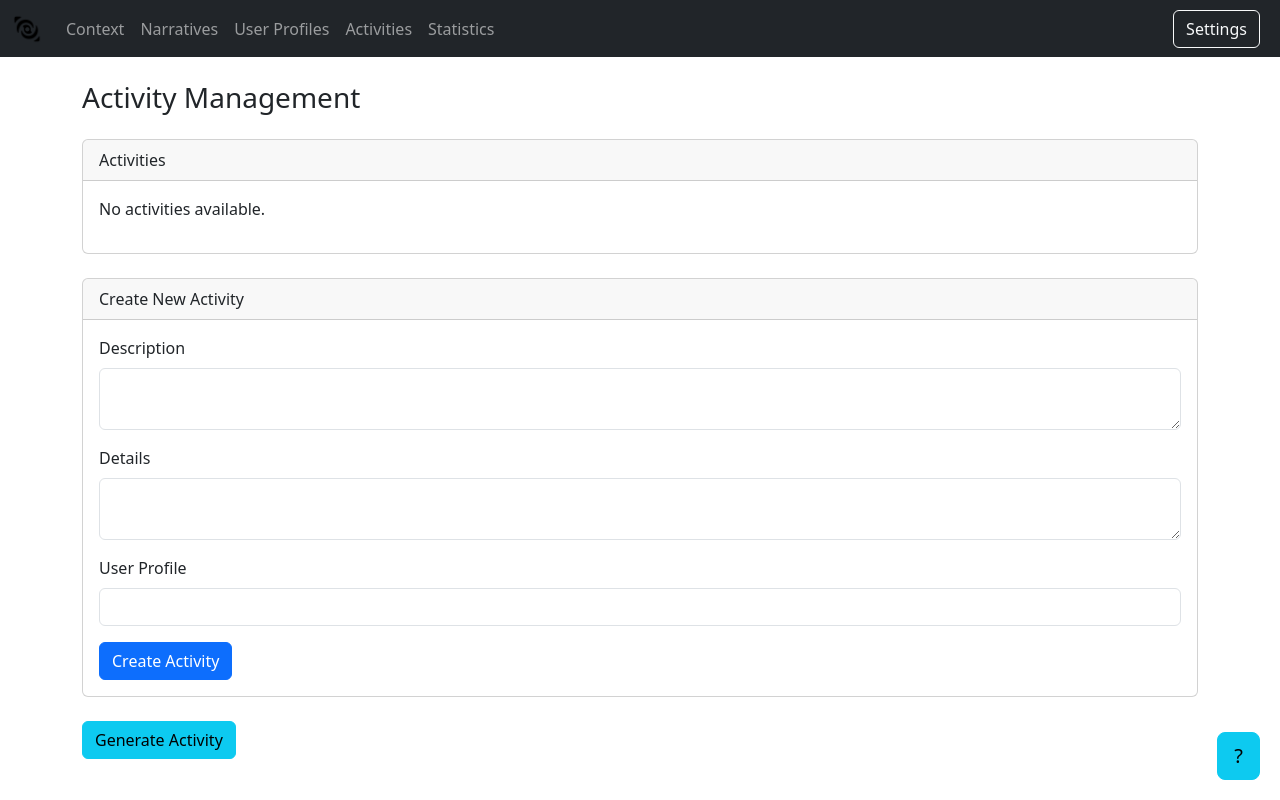
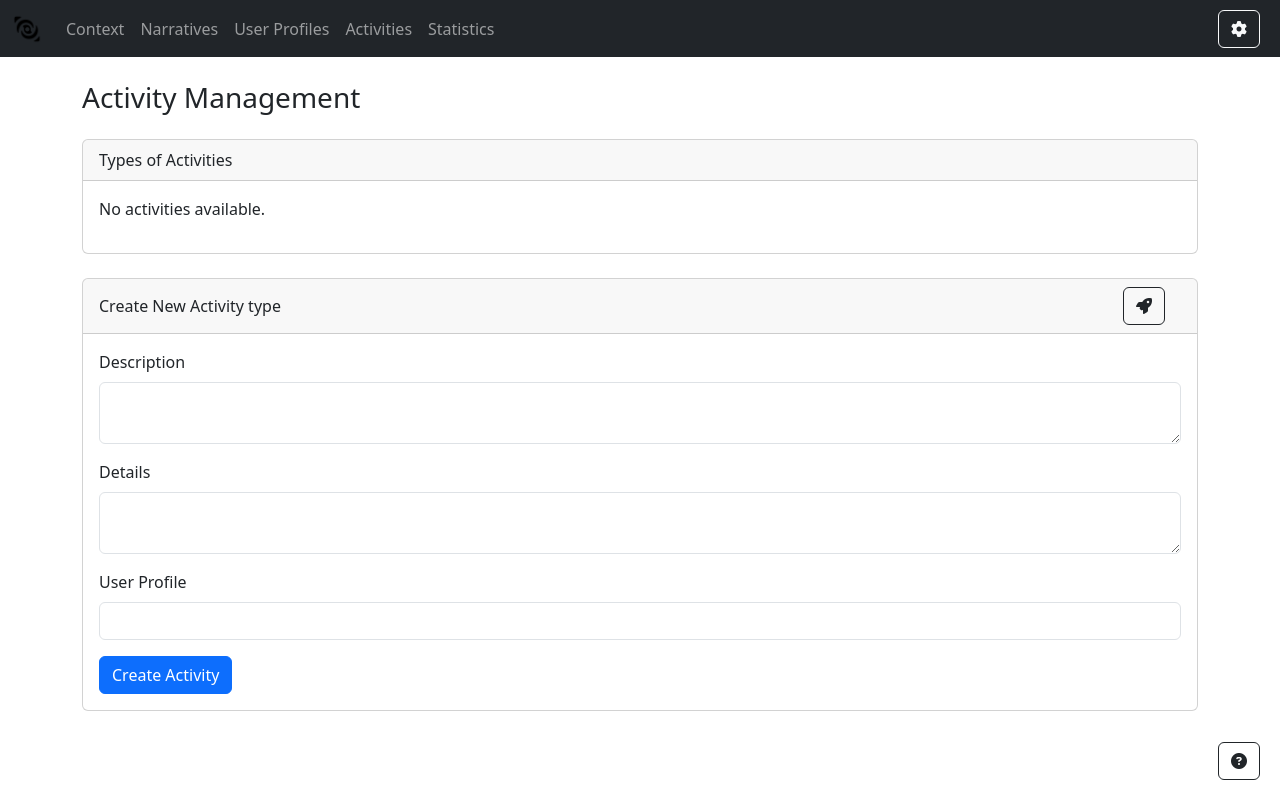
Before and after one commit to Base4Security/BUDA, a Flask app: page /activities/ in a window 1280 px wide. Run offline with Flask 3, Linux system fonts and the light colour scheme; data that the repository does not hold is empty; some libraries are stand-ins or nearby versions.

Commit message:
Added GUI LLM interaction

```diff
--- a/app/templates/activities.html
+++ b/app/templates/activities.html
@@ -7,7 +7,7 @@
 
 <!-- Formulario para crear una actividad -->
 <div class="card mb-4">
-    <div class="card-header">Activities</div>
+    <div class="card-header">Types of Activities</div>
     <div class="card-body">
         {% if activities %}
         <ul class="list-group">
@@ -32,7 +32,18 @@
 </div>
 
 <div class="card mb-4">
-    <div class="card-header">Create New Activity</div>
+    <div class="card-header d-flex justify-content-between align-items-center">
+        <div>
+            Create New Activity type
+        </div>
+
+        <div class="d-flex align-items-center">
+            <button id="generateActivityButton" class="btn btn-outline-dark" title="Ask to the LLM!">
+                <i class="fa fa-rocket" aria-hidden="true"></i>
+            </button>
+            <div id="generateResponse" style="margin-left: 1rem;"></div>
+        </div>
+    </div>
     <div class="card-body">
         <form method="POST" action="{{ url_for('activities_bp.manage_activities') }}">
             <div class="mb-3">
@@ -56,32 +67,48 @@
     </div>
 </div>
 
-<div class="mb-4">
-    <button id="generateActivityButton" class="btn btn-info">Generate Activity</button>
-    <div id="generateResponse" class="mt-3"></div>
-</div>
-
-
 {% endblock %}
 
 {% block scripts %}
 <script>
     document.getElementById('generateActivityButton').addEventListener('click', async () => {
-        alert('Generating activities...is coming soon');
-        return;
+
+        if (document.getElementById('description').value != '' && document.getElementById('details').value != '') {
+            alert('You need to leave at least one field on blank to generate a user profile');
+            return;
+        }
+
         const user_profile_id = document.getElementById('userProfileSelect').value;
-        const response = await fetch('/activities/generate', {
+        if (user_profile_id == '') {
+            alert('You need to select a user profile to generate an activity type');
+            return;
+        }
+
+        const description = document.getElementById('description').value;
+        const details = document.getElementById('details').value;
+
+        const response = await fetch('/ai/generate/activities', {
             method: 'POST',
             headers: { 'Content-Type': 'application/json' },
             body: JSON.stringify({
-                user_profile_id: user_profile_id
+                user_profile_id: user_profile_id,
+                description: description,
+                details: details
             }),
         });
         const result = await response.json();
-        document.getElementById('generateResponse').textContent = result.message || result.error;
-        setTimeout(() => {
-            window.location.reload();
-        }, 3000);
+
+        document.getElementById('generateResponse').textContent = "User profile generated!" || result.error;
+
+        jsonResult = JSON.parse(result.message);
+
+        if (document.getElementById('description').value == '') {
+            document.getElementById('description').value = jsonResult.description;
+        }
+        if (document.getElementById('details').value == '') {
+            document.getElementById('details').value = jsonResult.details;
+        }
     });
+
 </script>
 {% endblock %}
--- a/app/templates/base.html
+++ b/app/templates/base.html
@@ -6,6 +6,12 @@
     <title>{% block title %}BUDA{% endblock %}</title>
     <link rel="icon" href="{{ url_for('static', filename='images/logo.png') }}" type="image/x-icon">
     <link href="https://cdn.jsdelivr.net/npm/bootstrap@5.3.0-alpha1/dist/css/bootstrap.min.css" rel="stylesheet">
+    <link
+        rel="stylesheet"
+        href="https://cdnjs.cloudflare.com/ajax/libs/font-awesome/6.1.1/css/all.min.css"
+        crossorigin="anonymous"
+        referrerpolicy="no-referrer"
+        />
     <script src="https://cdn.jsdelivr.net/npm/bootstrap@5.3.0-alpha1/dist/js/bootstrap.bundle.min.js"></script>
 </head>
 <style>
@@ -45,7 +51,9 @@
                 </ul>
             </div>
             <div class="d-flex">
-                <a href="/settings" class="btn btn-outline-light me-2">Settings</a>
+                <a href="/settings" class="btn btn-outline-light me-2">
+                    <i class="fas fa-cog"></i>
+                </a>
             </div>
         </div>
     </nav>
@@ -57,8 +65,8 @@
 
         <!-- Bottom Button for FAQ -->
         <div style="position: fixed; bottom: 20px; right: 20px;">
-            <button class="btn btn-info btn-lg" data-bs-toggle="modal" data-bs-target="#faqModal">
-                ?
+            <button class="btn btn-outline-dark" data-bs-toggle="modal" data-bs-target="#faqModal">
+                <i class="fa fa-question-circle" aria-hidden="false"></i>
             </button>
         </div>
 
```
Also changed, not shown: app/templates/narratives.html (+49 -14 lines), app/templates/user_profiles.html (+16 -10 lines).
